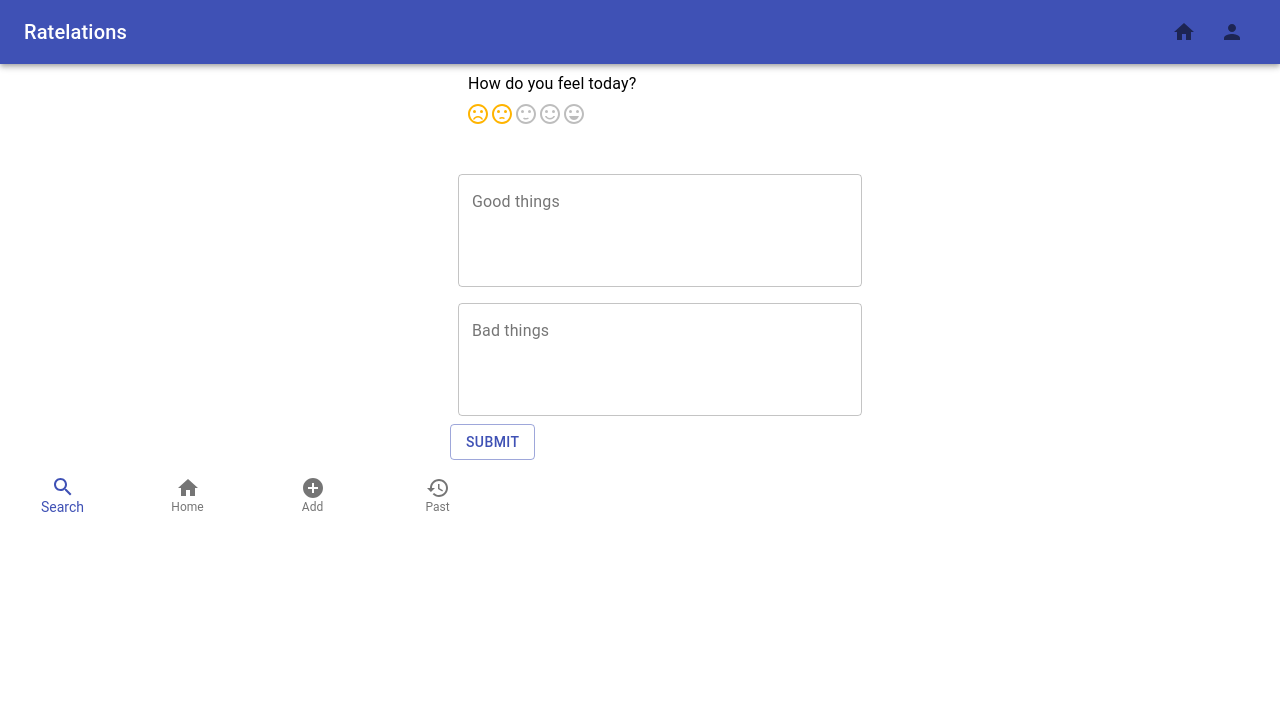
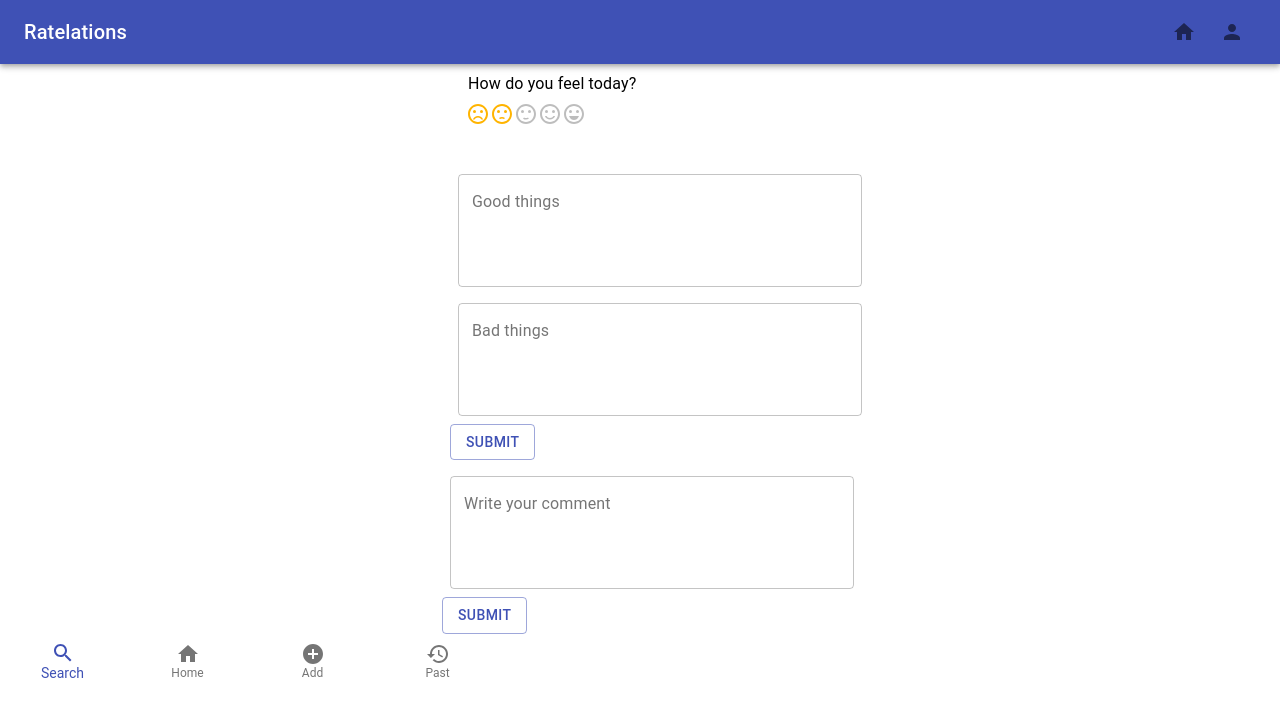
Before and after one commit to qlhuynh949/ratelations, a React (Create React App) app in the folder client/: page /homepage in a window 1280 px wide. Shown: the top 716 px of the page. Built offline with nearby package versions, Linux system fonts and the light colour scheme.

Commit message:
add commenInput component

```diff
--- /dev/null
+++ b/client/src/components/CommentInput/CommentInput.js
@@ -0,0 +1,42 @@
+import React from 'react'
+import { makeStyles } from '@material-ui/core/styles'
+import TextField from '@material-ui/core/TextField'
+import Button from '@material-ui/core/Button'
+
+const useStyles = makeStyles(theme => ({
+  root: {
+    '& .MuiTextField-root': {
+      margin: theme.spacing(1),
+      width: '40ch',
+    },
+  },
+}));
+
+
+const CommentInput = () => {
+  const classes = useStyles()
+  const [value, setValue] = React.useState('Controlled')
+
+  const handleChange = event => {
+    setValue(event.target.value)
+  }
+  return (
+    <form className={classes.root} noValidate autoComplete="off">
+      <TextField
+        id="outlined-multiline-static"
+        label="Write your comment"
+        multiline
+        rows="4"
+        placeholder="Placeholder"
+        variant="outlined"
+      />
+      <br></br>
+      <Button variant="outlined" color="primary">
+        Submit
+      </Button>
+    </form>
+
+  )
+}
+
+export default CommentInput
--- /dev/null
+++ b/client/src/components/CommentInput/index.js
@@ -0,0 +1 @@
+export { default } from './CommentInput.js'
--- a/client/src/components/HomePage/HomePage.js
+++ b/client/src/components/HomePage/HomePage.js
@@ -1,5 +1,6 @@
 import React from 'react'
 import PostInput from '../PostInput'
+import CommentInput from '../CommentInput'
 import Container from '@material-ui/core/Container'
 
 const HomePage = () => {
@@ -9,6 +10,7 @@ const HomePage = () => {
 
 
       <PostInput />
+      <CommentInput />
     </Container>
 
   )
```
